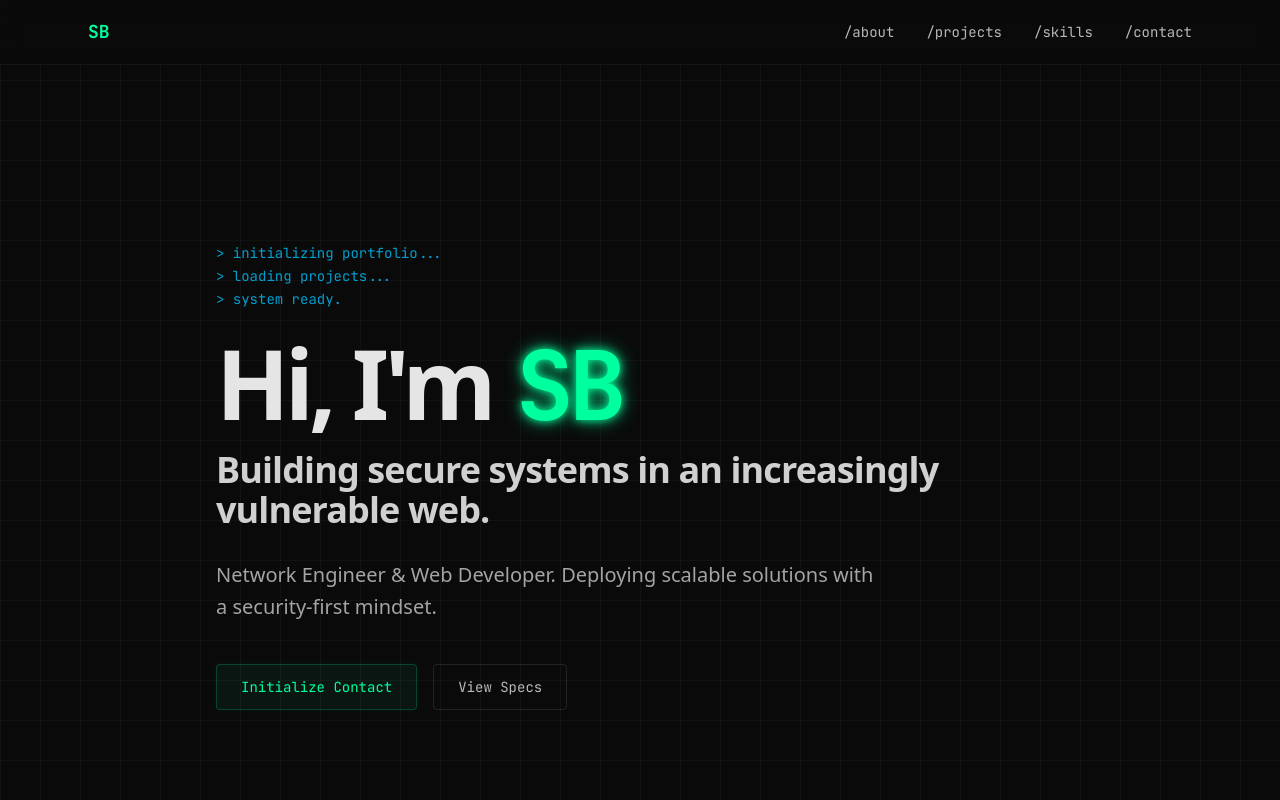
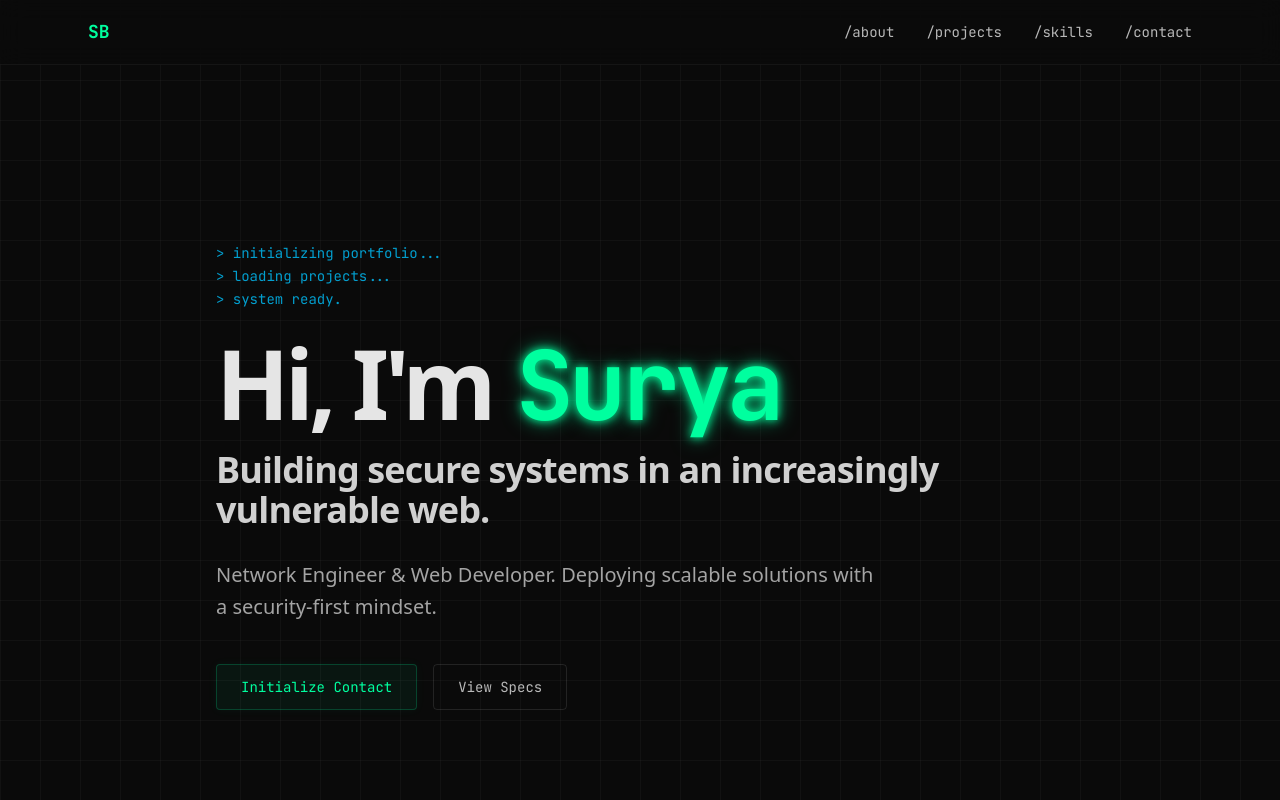
Before and after one commit to Surya-Bharadwaja/my-portfolio, a Next.js app: page / in a window 1280 px wide. Shown: the top 800 px of the page. Built offline with nearby package versions, Linux system fonts and the light colour scheme.

Commit message:
name changed

```diff
--- a/src/components/SuryaGlitch.tsx
+++ b/src/components/SuryaGlitch.tsx
@@ -15,7 +15,7 @@ export default function SuryaGlitch() {
 
         // Return to normal very quickly to create a flash effect
         setTimeout(() => {
-          setText("SB");
+          setText("Surya");
         }, 100 + Math.random() * 200);
       }
     }, 400);
```
